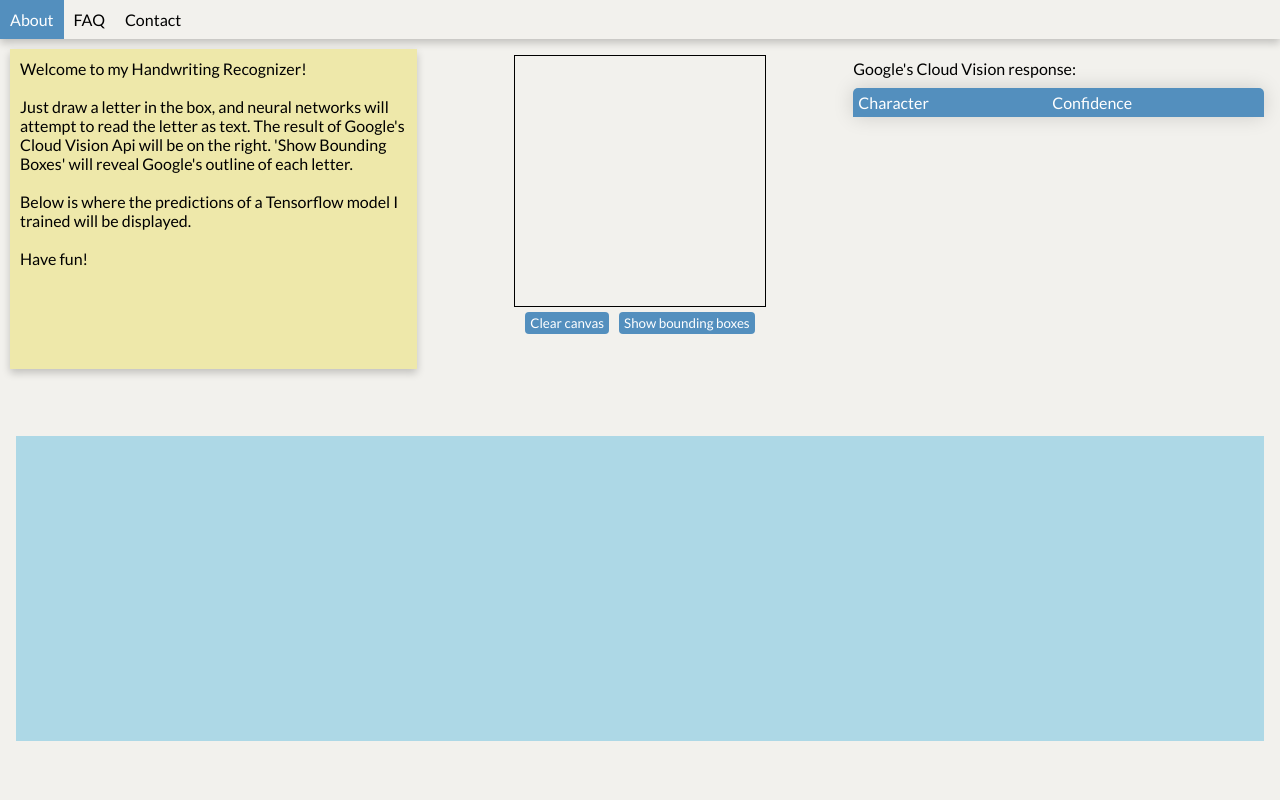
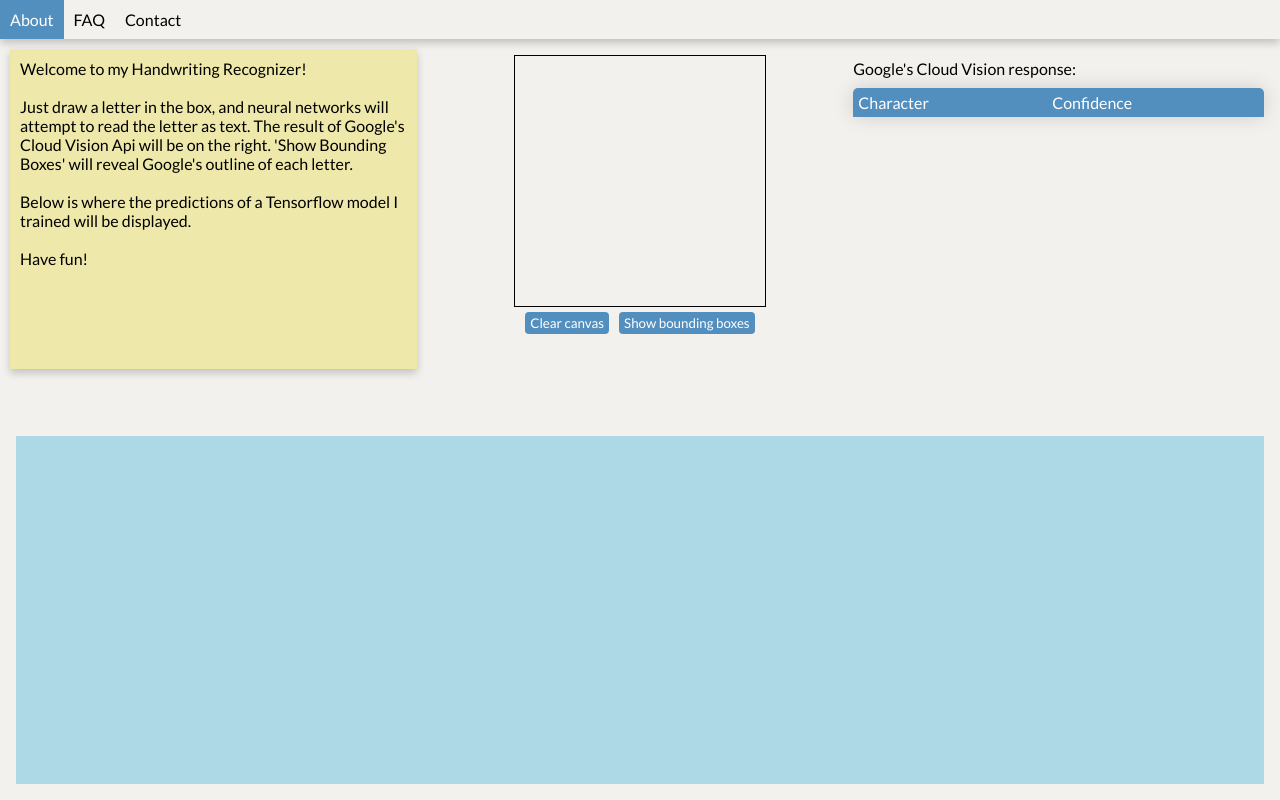
Before and after one commit to aezhang/HLR, a React (Create React App) app: page / in a window 1280 px wide. Built offline with nearby package versions, Linux system fonts and the light colour scheme.

Commit message:
fixed margin and padding issues

```diff
--- a/src/App.css
+++ b/src/App.css
@@ -172,6 +172,7 @@ p {
 .wrapper {
   padding-bottom: 1rem;
   grid-column: 1 / 4;
+  display: flex;
 }
 
 .ConfidenceList {
@@ -187,6 +188,7 @@ p {
   margin-right: 1rem;
   padding: 1rem;
   height: max-content;
+  min-height: calc(100% - 3rem);
   -moz-box-shadow:    inset 0 0 15px #666666;
   -webkit-box-shadow: inset 0 0 15px #666666;
   box-shadow:         inset 0 0 15px #666666;
```
